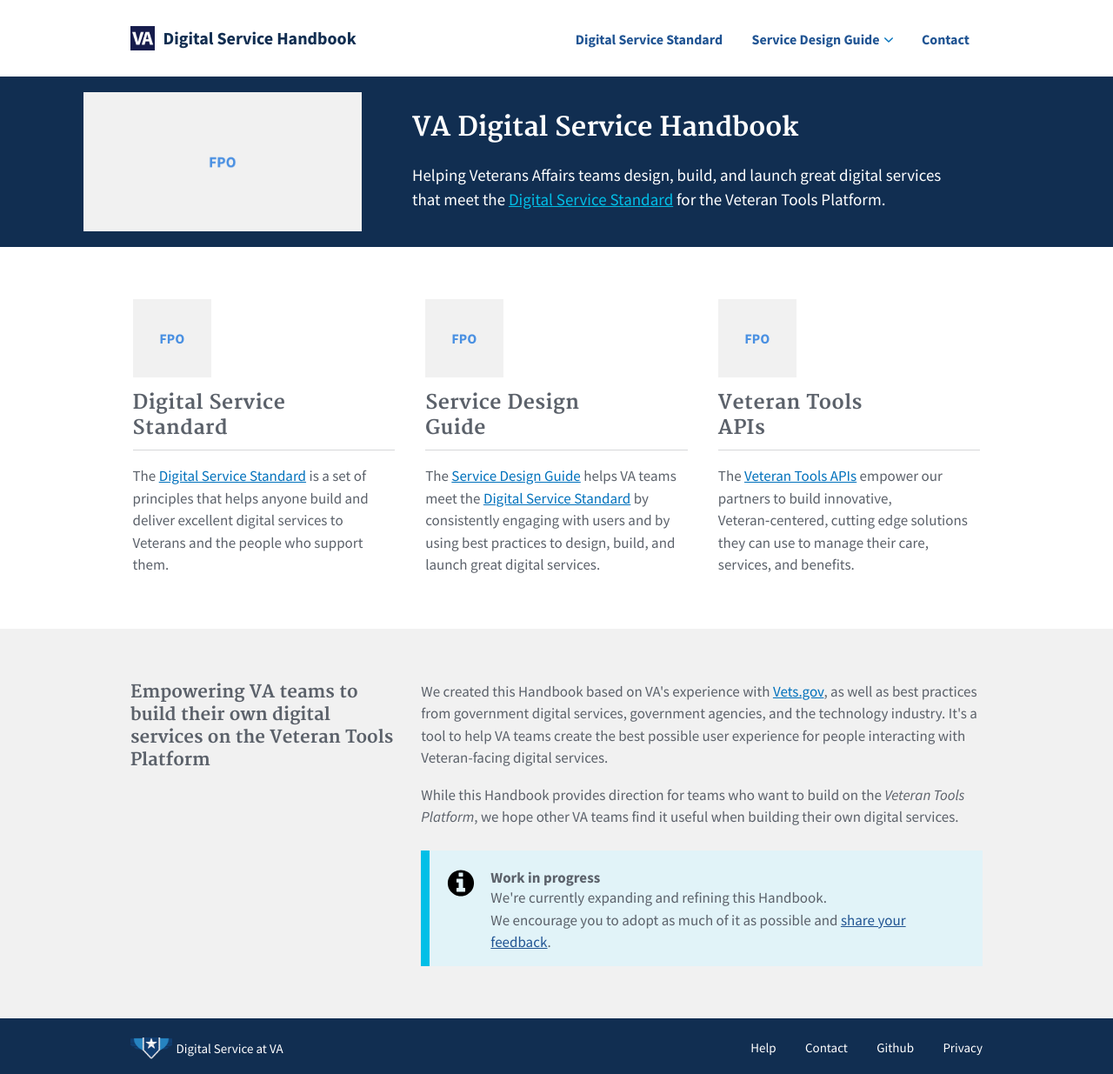
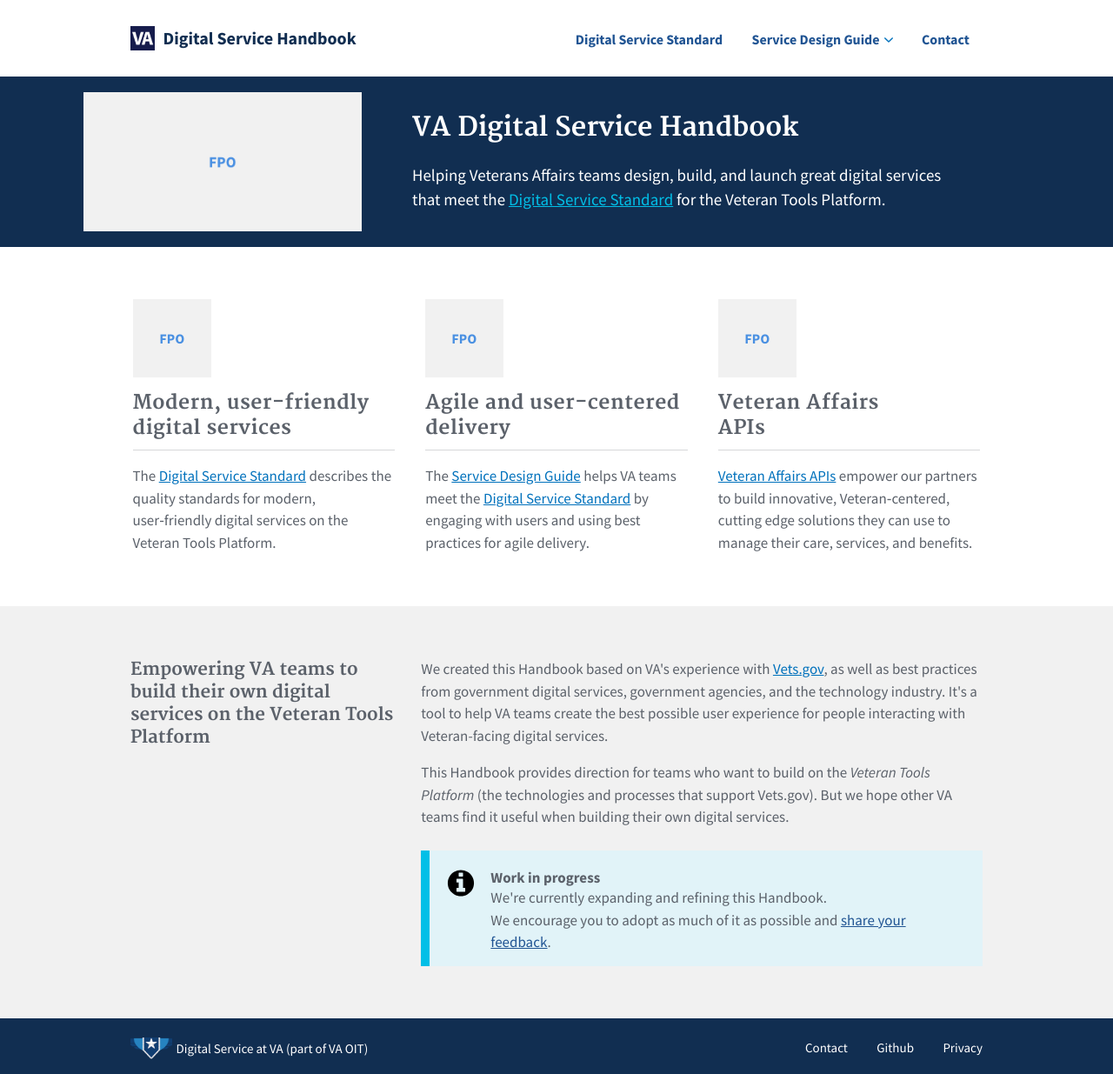
Before and after one commit to department-of-veterans-affairs/va-digital-service-handbook, a Jekyll site: the page built from _pages/index.md, in a window 1280 px wide. Shown: the whole page at 87% size. Built offline with Jekyll 4.4.1, drawn with Linux system fonts in a browser that asks for light colours.

Commit message:
Remove apis and help. Update home page copy.

```diff
--- a/_config.yml
+++ b/_config.yml
@@ -33,6 +33,7 @@
 
 footer:
   org-title: Digital Service at VA
+  va-org-title: part of VA OIT
 
 # Additional Site Settings
 image: /assets/img/logo/og-image.jpg
--- a/_data/homepage.yml
+++ b/_data/homepage.yml
@@ -2,24 +2,24 @@
 ---
 sections:
   - image: assets/img/home-section-1.png
-    title: Digital Service<br/>Standard
+    title: Modern, user&#8209;friendly digital services
     link: digital-standard
-    alt: Digital Service Standard
-    copy: The <a title="Digital Service Standard" href="digital-standard">Digital Service Standard</a> is a set of principles that helps anyone build and deliver excellent digital services to Veterans and the people who support them.
+    alt: Design modern, user-friendly digital services
+    copy: The <a title="Digital Service Standard" href="digital-standard">Digital Service Standard</a> describes the quality standards for modern, user&#8209;friendly digital services on the Veteran Tools Platform.
   - image: assets/img/home-section-2.png
-    title: Service Design<br/>Guide
+    title: Agile and user&#8209;centered delivery
     link: service-design
-    alt: Service Design Guide
-    copy: The <a title="Service Design Guide" href="service-design">Service Design Guide</a> helps VA teams meet the <a title="Digital Service Standard" href="digital-standard">Digital Service Standard</a> by consistently engaging with users and by using best practices to design, build, and launch great digital services.
+    alt: Working in an agile way
+    copy: The <a title="Service Design Guide" href="service-design">Service Design Guide</a> helps VA teams meet the <a title="Digital Service Standard" href="digital-standard">Digital Service Standard</a> by engaging with users and using best practices for agile delivery.
   - image: assets/img/home-section-3.png
-    title: Veteran Tools<br/>APIs
+    title: Veteran Affairs<br/>APIs
     link: https://department-of-veterans-affairs.github.io/vets-contrib
-    alt: Veteran Tools APIs
+    alt: Veteran Affairs APIs
     target: yes
-    copy: The <a title="Veteran Tools APIs" href="https://department-of-veterans-affairs.github.io/vets-contrib" target="_blank">Veteran Tools APIs</a> empower our partners to build innovative, Veteran&#8209;centered, cutting edge solutions they can use to manage their care, services, and benefits.
+    copy: <a title="Veteran Affairs APIs" href="https://department-of-veterans-affairs.github.io/vets-contrib" target="_blank">Veteran Affairs APIs</a> empower our partners to build innovative, Veteran&#8209;centered, cutting edge solutions they can use to manage their care, services, and benefits.
 description:
   subhead: Empowering VA teams to build their own digital services on the Veteran Tools Platform
   p1: We created this Handbook based on VA's experience with <a title="Vets.gov" href="https://www.vets.gov" target="_blank">Vets.gov</a>, as well as best practices from government digital services, government agencies, and the technology industry. It's a tool to help VA teams create the best possible user experience for people interacting with Veteran-facing digital services.
-  p2: While this Handbook provides direction for teams who want to build on the <i>Veteran Tools Platform</i>, we hope other VA teams find it useful when building their own digital services.
+  p2: This Handbook provides direction for teams who want to build on the <i>Veteran Tools Platform</i> (the technologies and processes that support Vets.gov). But we hope other VA teams find it useful when building their own digital services.
   alert-title: Work in progress
   alert-copy: We're currently expanding and refining this Handbook.<br/>We encourage you to adopt as much of it as possible and <a title="Share feedback" href="contact">share your feedback</a>.
--- a/_includes/footer.html
+++ b/_includes/footer.html
@@ -8,24 +8,34 @@
     <div class="usa-grid">
 
       <div class="footer-half usa-footer-logo">
-        <a href="http://department-of-veterans-affairs.github.io/dsva/"
+        <div class="footer-group">
+
+          <img src="{{ '/assets/img/logo/logo-dsva.png' | relative_url }}" alt="" />
+
+          <a href="http://department-of-veterans-affairs.github.io/dsva/"
           title="Go to {{ site.footer.org-title }}"
           aria-label="Go to {{ site.footer.org-title }}"
-          class="footer-logo-text"
-          target="_blank">
-          <img src="{{ '/assets/img/logo/logo-dsva.png' | relative_url }}" alt="Go to {{ site.footer.org-title }}" /> {{ site.footer.org-title }}
-        </a>
+          class=""
+          target="_blank">{{ site.footer.org-title }}</a>
+
+          &nbsp;<a href="https://www.oit.va.gov/"
+          title="Go to {{ site.footer.va-org-title }}"
+          aria-label="Go to {{ site.footer.va-org-title }}"
+          class=""
+          target="_blank">({{ site.footer.va-org-title }})</a>
+        </div>
+
       </div>
 
       <div class="footer-half">
         <ul class="usa-unstyled-list usa-nav-secondary-links">
 
 {% for item in site.data.footer %}
+  {% if item.title != "Help" %}
 
           <li><a title="{{ item.alt }}" {% if item.target %}href="{{ item.linkto}}"{% else %}href="{{ site.baseurl }}{{ item.linkto }}"{% endif %}{% if item.target %} target="{{ item.target }}"{% endif %}>{{ item.title }}</a></li>
 
-
-
+  {% endif %}
 {% endfor %}
         </ul>
       </div>
--- a/_pages/digital_standard.md
+++ b/_pages/digital_standard.md
@@ -5,7 +5,7 @@
 #
 # Title and Description display on page and in meta
 title: Digital Service Standard
-description: The <i>Digital Service Standard</i> is a set of principles that helps VA teams deliver excellent digital services to Veterans and the people who support them.
+description: The <i>Digital Service Standard</i> are the quality standards that help VA teams deliver excellent digital services to Veterans and the people who support them.
 #
 # Image displays in page header
 header-image: /assets/img/image-digital-standard.png
--- a/_pages/service-design/index.md
+++ b/_pages/service-design/index.md
@@ -5,7 +5,7 @@
 #
 # Title and Description display on page and in meta
 title: Service Design Guide
-description: The <i>Service Design Guide</i> helps VA teams meet the <a title="Digital Service Standard" href="../digital-standard">Digital Service Standard</a> by consistently engaging with users and by using best practices to design, build, and launch great digital services.
+description: The <i>Service Design Guide</i> helps VA teams meet the <a title="Digital Service Standard" href="../digital-standard">Digital Service Standard</a> by engaging with users and using best practices for agile delivery.
 #
 # Internal page menu - titles here match titles in Markdown
 sections:
--- a/_sass/_main.scss
+++ b/_sass/_main.scss
@@ -182,7 +182,7 @@
       width: 4.75rem;
     }
   }
-  a {
+  .footer-group {
     display: flex;
     align-items: center;
   }
```
Also changed, not shown: _pages/404.md (added, +21 -0 lines), _pages/apis.md (deleted, +0 -15 lines), _pages/help.md (deleted, +0 -15 lines).
